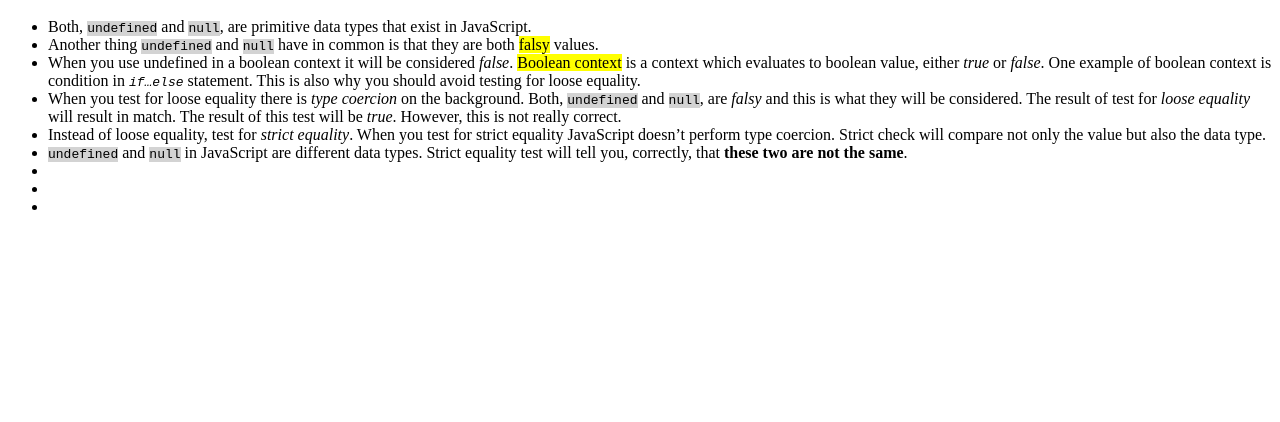
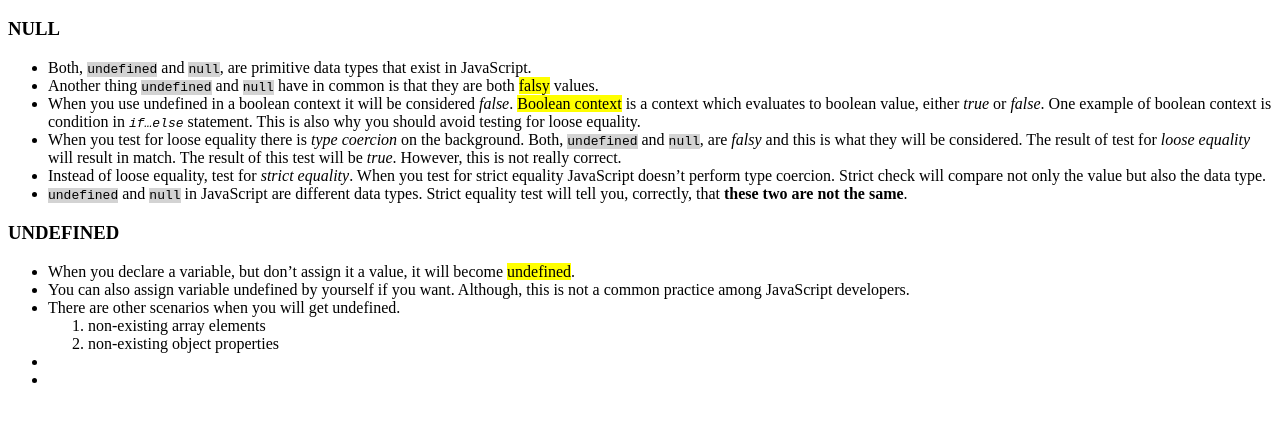
Before and after one commit to yugmani/alex-null-vs-undefined, a website: page index.html in a window 1280 px wide. Shown: the part 48-470 px from the top of the page. Drawn offline with Linux system fonts and the light colour scheme.

Commit message:
undefined with non existing array elements and non existing object properties

```diff
--- a/index.html
+++ b/index.html
@@ -1,5 +1,6 @@
 <div id="app">
   <h1>null & undefined</h1>
+  <h3>NULL</h3>
   <ul>
     <li>
       Both, <code style="background-color: lightgray">undefined</code> and
@@ -39,7 +40,24 @@
       different data types. Strict equality test will tell you, correctly, that
       <strong>these two are not the same</strong>.
     </li>
-    <li></li>
+  </ul>
+  <h3>UNDEFINED</h3>
+  <ul>
+    <li>
+      When you declare a variable, but don’t assign it a value, it will become
+      <mark>undefined</mark>.
+    </li>
+    <li>
+      You can also assign variable undefined by yourself if you want. Although,
+      this is not a common practice among JavaScript developers.
+    </li>
+    <li>
+      There are other scenarios when you will get undefined.
+      <ol>
+        <li>non-existing array elements</li>
+        <li>non-existing object properties</li>
+      </ol>
+    </li>
     <li></li>
     <li></li>
   </ul>
```
Also changed, not shown: index.js (+42 -0 lines).
